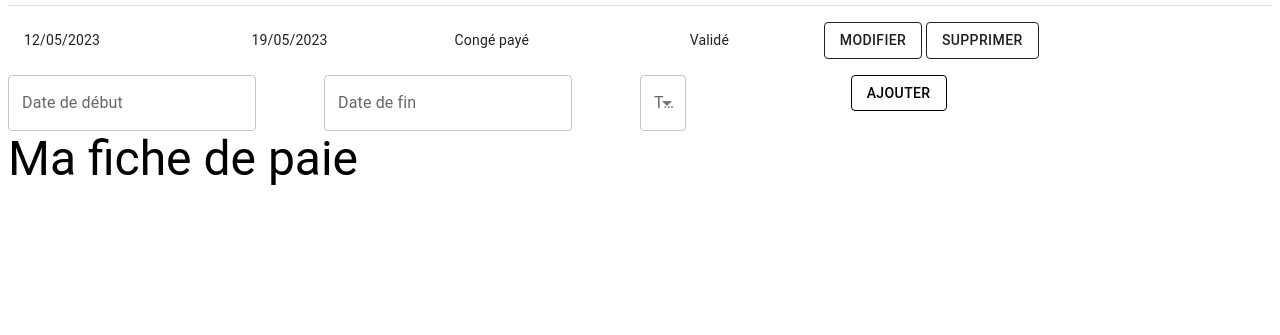
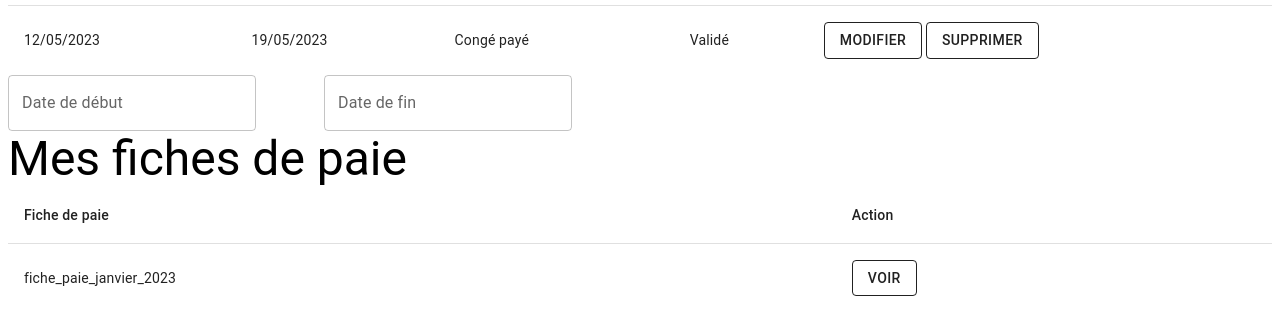
Before and after one commit to Vyvy20/gestion-rh, a React (Create React App) app in the folder front-end/: page /app/home in a window 1280 px wide. Shown: the part 299-634 px from the top of the page. Built offline with nearby package versions, Linux system fonts and the light colour scheme.

Commit message:
delete some composents on abscence block, modify paystub block

```diff
--- a/front-end/src/components/EmployeeProfil/Profil.js
+++ b/front-end/src/components/EmployeeProfil/Profil.js
@@ -1,5 +1,5 @@
-import React from 'react';
-import {Box, Button, TextField, Typography, Table, TableBody, TableCell, TableContainer, TableRow, TableHead, Grid, MenuItem} from '@mui/material';
+import React, {useState} from 'react';
+import {Box, Button, TextField, Typography, Table, TableBody, TableCell, TableContainer, TableRow, TableHead, Grid} from '@mui/material';
 import { LocalizationProvider } from '@mui/x-date-pickers/LocalizationProvider';
 import { AdapterDayjs } from '@mui/x-date-pickers/AdapterDayjs';
 import { DatePicker } from '@mui/x-date-pickers/DatePicker';
@@ -8,85 +8,23 @@ import { DatePicker } from '@mui/x-date-pickers/DatePicker';
 function createData(startDateDonn, endDateDonn, type, status, action) {
   return { startDateDonn, endDateDonn, type, status, action };
 }
+function createData2(paystub, action2) {
+  return { paystub, action2};
+}
 
 //Créer une donnée test
 const rows = [
   createData('12/05/2023', '19/05/2023', 'Congé payé', 'Validé', <Box><Button color='inherit' variant="outlined">Modifier</Button> <Button color='inherit' variant="outlined">Supprimer</Button></Box>),
 ];
 
-//Type de vacances
-const typeHol = [
-  {
-    value: "paidLeave",
-    label: "Congé payé"
-  },
-  {
-    value: "unpaidLeave",
-    label: "Congé sans solde"
-  },
-  {
-    value: "reducWorkTime",
-    label: "RTT"
-  },
-  {
-    value: "sickLeave",
-    label: "Arrêt maladie"
-  },
-  {
-    value: "materPaterLeave",
-    label: "Congé maternité/paternité"
-  },
-  {
-    value: "adoptLeave",
-    label: "Congé d'adoption"
-  },
-  {
-    value: "familyEventLeave",
-    label: "Congé pour évènements familiaux"
-  },
-  {
-    value: "sickChildLeave",
-    label: "Congé pour enfant malade"
-  },
-  {
-    value: "parentPresLeave",
-    label: "Congé de présence parentale"
-  },
-  {
-    value: "parentEducLeave",
-    label: "Congé parental d’éducation"
-  },
-  {
-    value: "IndTrainLeave",
-    label: "CIF"
-  },
-  {
-    value: "IndRightTrain",
-    label: "DIF"
-  },
-  {
-    value: "BusinessStartUpLeave",
-    label: "Congé création d’entreprise"
-  },
-  {
-    value: "sabbatical",
-    label: "Congé sabbatique"
-  },
-  {
-    value: "familySolidaLeave",
-    label: "Congé de solidarité familiale"
-  },
-  {
-    value: "familySuppLeave",
-    label: "Congé de soutien familial"
-  },
-  {
-    value: "testReviewTraineeLeave",
-    label: "congé de révision d'un examen (apprenti)"
-  }
-];
+function Profil() {
 
-function Profil() {
+  const fiche2 = new URL("../../images/Fiche_paie_janvier.jpg", import.meta.url)
+  const [fiche, setFiche] = useState(new URL(fiche2, import.meta.url))
+  const handleClick = () => {setFiche(new URL("http://localhost:3000/app/home", import.meta.url))}
+  const rows2 = [
+    createData2("fiche_paie_janvier_2023", <Box><Button color='inherit' variant="outlined" onClick={handleClick} href={fiche ? fiche2:!fiche2}>Voir</Button></Box>),
+  ];
 
   return(
         <Box>
@@ -129,7 +67,7 @@ function Profil() {
                 <Grid container>
                   <Grid item xs={3}>
                     <LocalizationProvider dateAdapter={AdapterDayjs}>
-                      <DatePicker className='lblstartEnd' required label="Date de début"/>
+                      <DatePicker required label="Date de début"/>
                     </LocalizationProvider>
                   </Grid>
                   <Grid item xs={3}>
@@ -137,22 +75,31 @@ function Profil() {
                       <DatePicker required label="Date de fin"/>
                     </LocalizationProvider>
                   </Grid>
-                  <Grid item xs={2}>
-                    <TextField required select label="Type de congé" variant="outlined">
-                      {typeHol.map((option) => (
-                        <MenuItem key={option.value} value={option.value}>
-                          {option.label}
-                        </MenuItem>
-                      ))}
-                    </TextField>
-                  </Grid>
-                  <Grid item xs={3}>
-                    <Button color='inherit' variant="outlined">Ajouter</Button>
-                  </Grid>
                 </Grid>
             </Box>
             <Box>
-                <Typography variant='h3'>Ma fiche de paie</Typography>
+                <Typography variant='h3'>Mes fiches de paie</Typography>
+                <TableContainer>
+                  <Table>
+                    <TableHead>
+                      <TableRow>
+                        <TableCell align="left">Fiche de paie</TableCell>
+                        <TableCell align="left">Action</TableCell>
+                      </TableRow>
+                    </TableHead>
+                    <TableBody>
+                      {rows2.map((row2) => (
+                          <TableRow
+                            key={row2.paystub}
+                            sx={{ '&:last-child td, &:last-child th': { border: 0 } }}
+                          >
+                          <TableCell component="th" scope="row">{row2.paystub}</TableCell>
+                          <TableCell align="left">{row2.action2}</TableCell>
+                        </TableRow>
+                        ))}
+                    </TableBody>
+                  </Table>
+                </TableContainer>
             </Box>
         </Box>
     )
```
Also changed, not shown: front-end/src/images/Fiche_paie_janvier.jpg (added).
